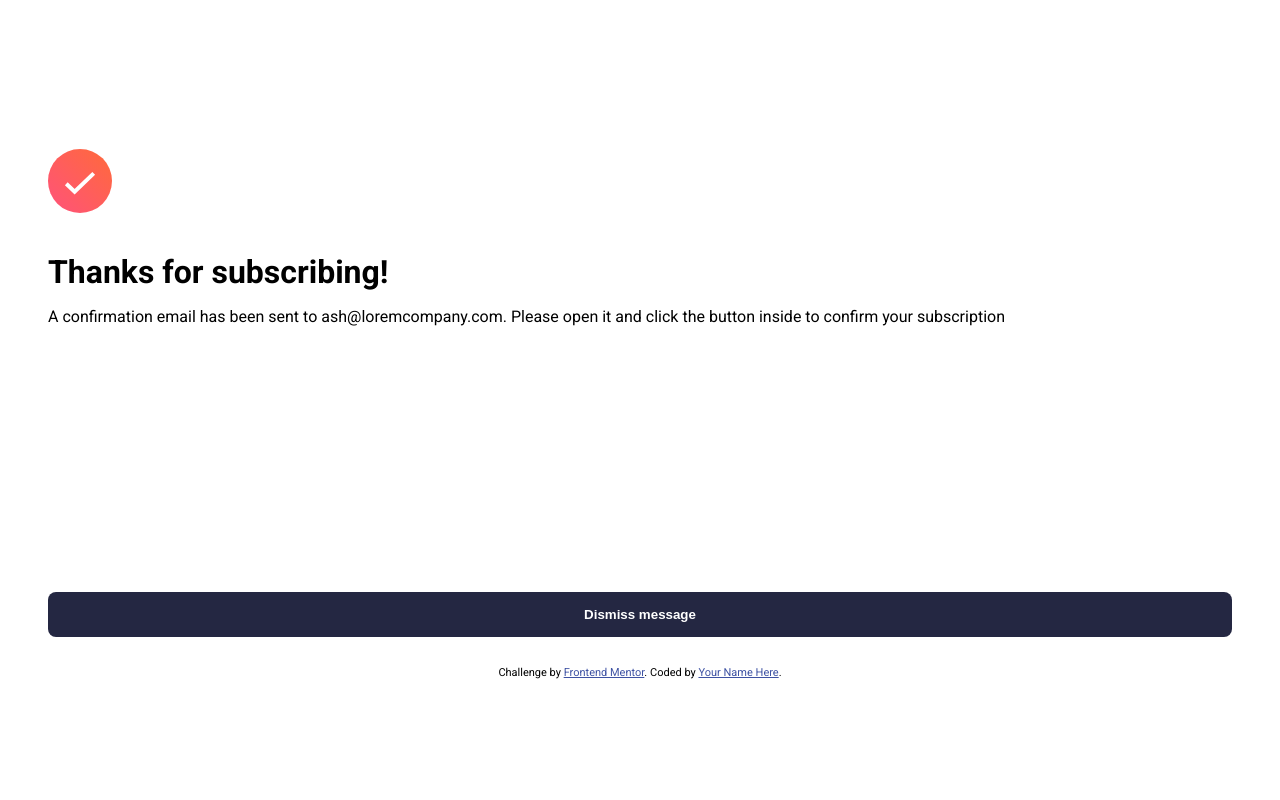
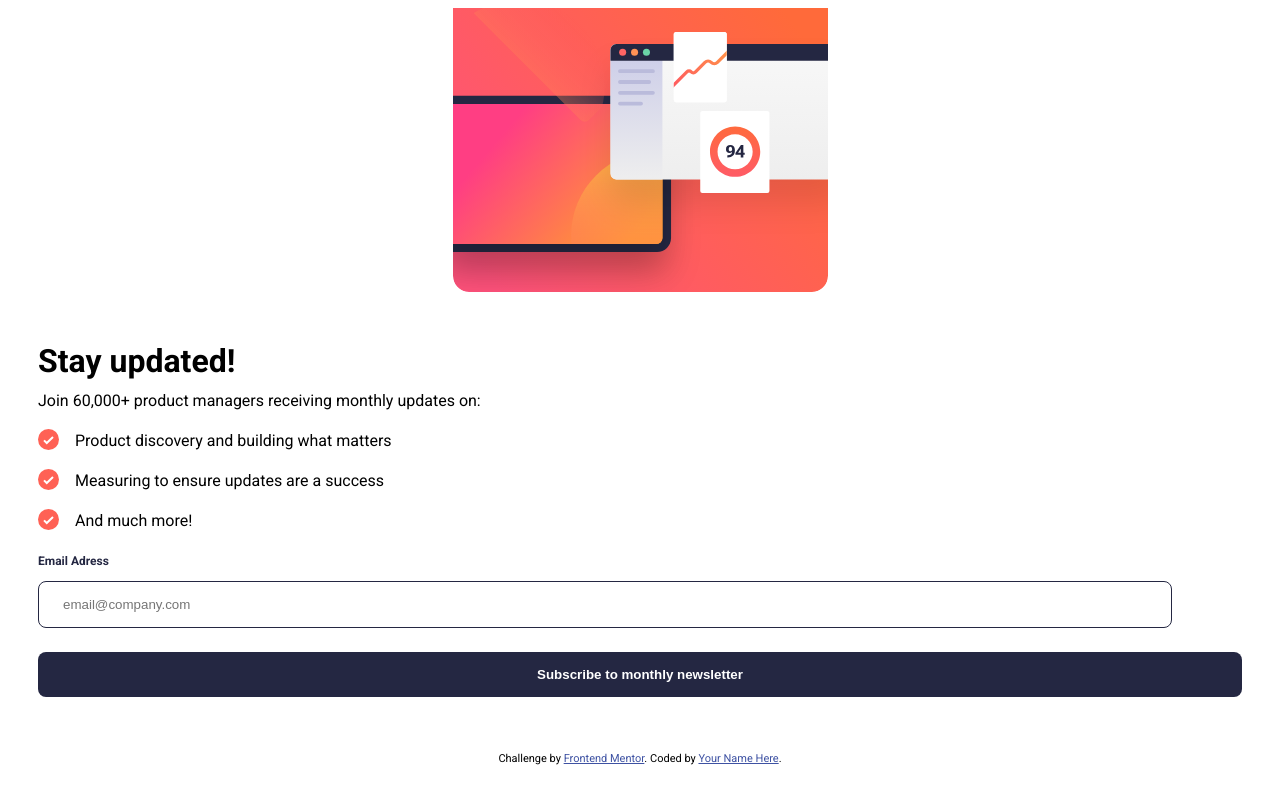
Before and after one commit to Moulaye-dagnon/Newsltter-sign-up-with-react, a React (Vite) app: page / in a window 1280 px wide. Built offline with nearby package versions, Linux system fonts and the light colour scheme.

Commit message:
added code

```diff
--- a/src/App.jsx
+++ b/src/App.jsx
@@ -1,15 +1,13 @@
 import './App.css'
 import { Content } from './component/content'
 import { Header } from './component/header'
-import { ThanksPage } from './component/thanks'
 
 function App() {
 
   return (
    <div className='container'>
-   {/* <Header/>
-   <Content/> */}
-   <ThanksPage/>
+   <Header/>
+   <Content/>
    </div>
   )
 }
```
